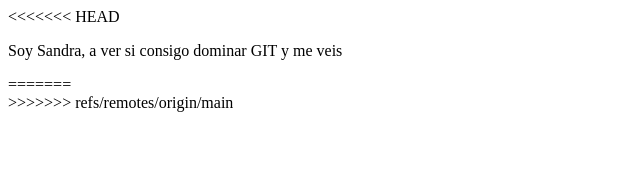
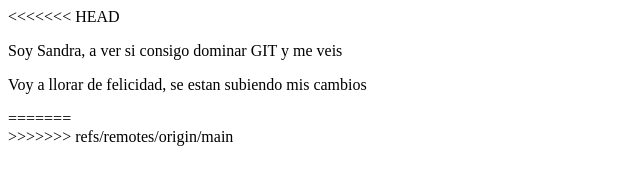
Before and after one commit to Nuria8890/tutoria-git, a plain HTML site: page index.html in a window 1280 px wide. Shown: the whole page, without its empty margins (0-640 px from the left). Drawn offline with Linux system fonts and the light colour scheme.

Commit message:
segunda pueba de subida de contenido

```diff
--- a/index.html
+++ b/index.html
@@ -8,6 +8,7 @@
   <body>
 <<<<<<< HEAD
     <p>Soy Sandra, a ver si consigo dominar GIT y me veis</p>
+    <p>Voy a llorar de felicidad, se estan subiendo mis cambios</p>
 =======
     <header></header>
     <main></main>
```
